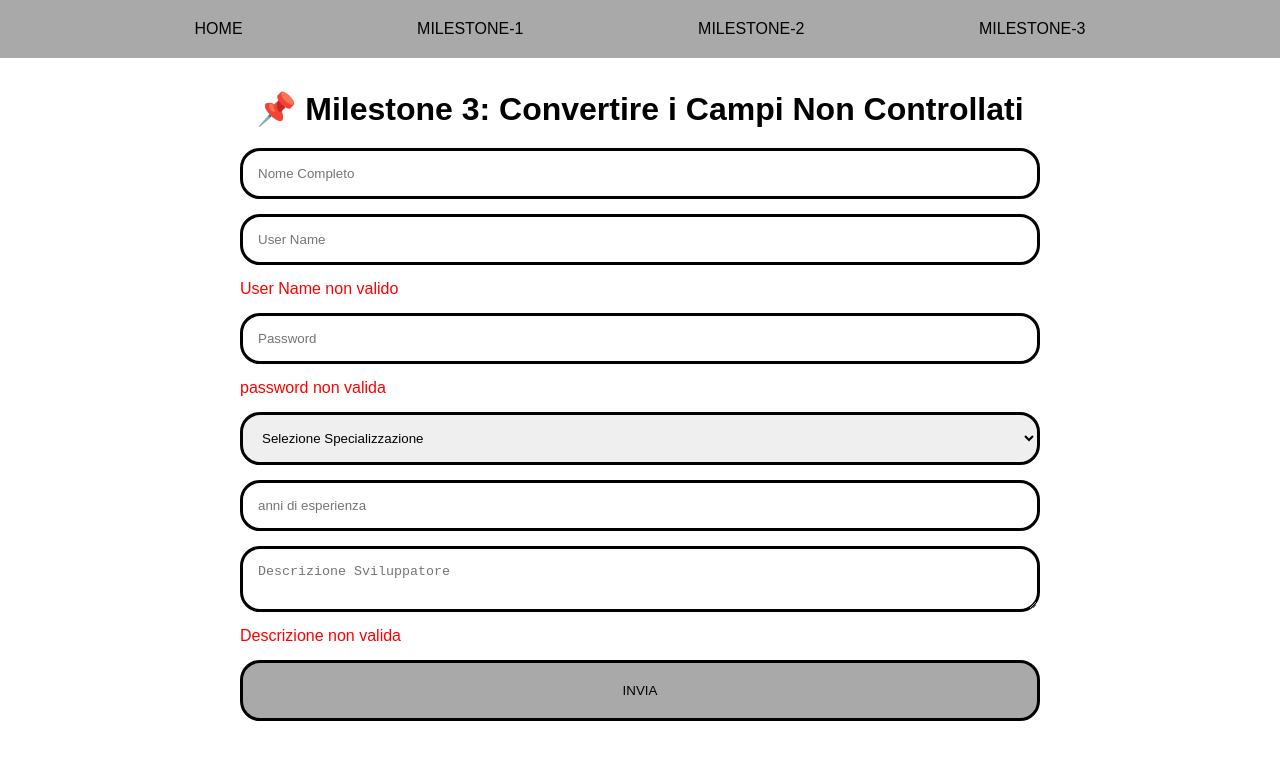
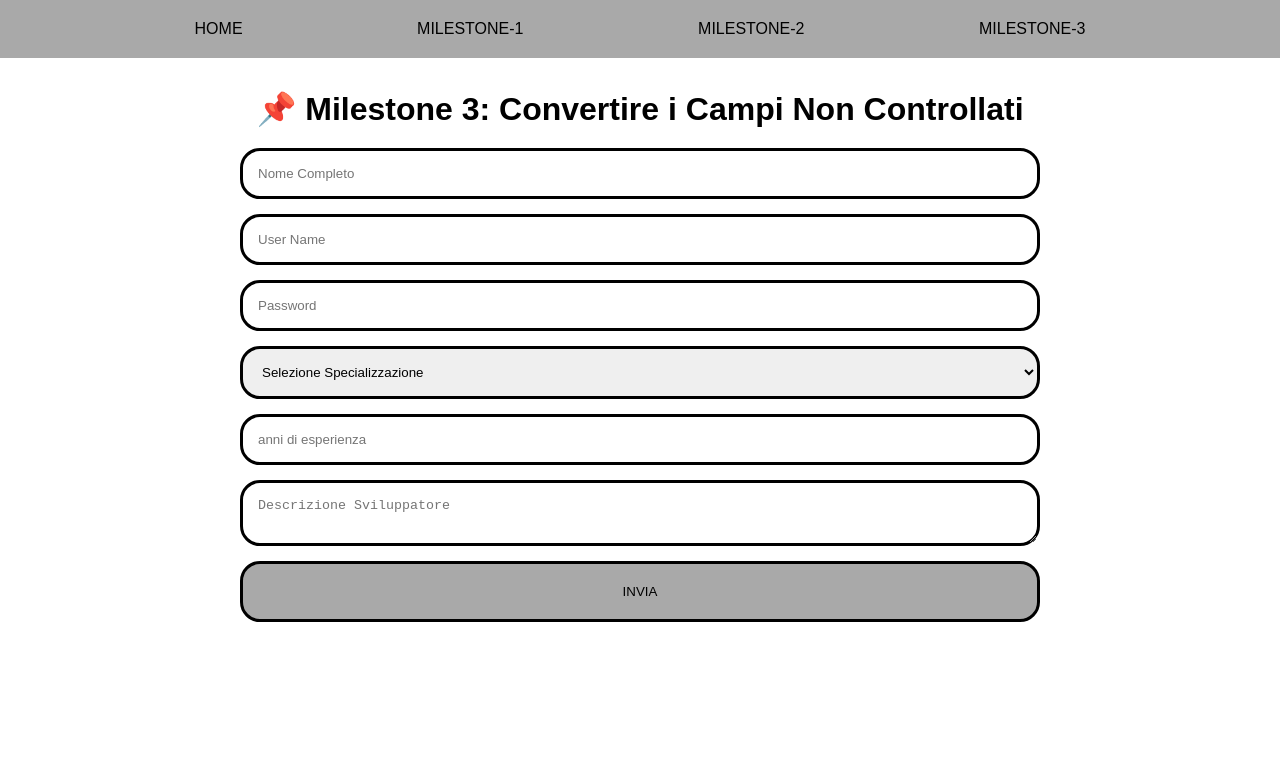
Before and after one commit to bellaviagabriele03/ex-react-useref-signup, a React (Vite) app: page /milestone3 in a window 1280 px wide. Shown: the top 760 px of the page. Built offline with nearby package versions, Linux system fonts and the light colour scheme.

Commit message:
FIX: paragrafi sotto gli input controllati visualizzati solo quando viene inserito qualcosa

```diff
--- a/src/pages/MileStone2.jsx
+++ b/src/pages/MileStone2.jsx
@@ -130,19 +130,23 @@ export default function MileStone2() {
                     type="text" placeholder="User Name" />
 
                 {/* USERNAME PARAGRAPH */}
+                {userName.trim() && (
                     <p className={userName.trim() === "" || userName.includes(" ") || userName.length < 6 || userValid ? "noValid" : "valid"}>
                         {userName.trim() === "" || userName.includes(" ") || userName.length < 6 || userValid ? "User Name non valido" : "User Name Valido"}
                     </p>
+                )}
 
                 <input
                     minLength={8}
                     value={password}
                     onChange={(e) => setPassword(e.target.value)}
                     type="password" placeholder="Password" />
+                {password.trim() && (
                     <p
                         className={password.length < 8 || !haveLetters || !haveNumbers ? "noValid" : "valid"}>
                         {password.length < 8 || !haveLetters || !haveNumbers ? "password non valida" : "password valida"}
                     </p>
+                )}
                 <select
                     value={spec}
                     onChange={(e) => setSpec(e.target.value)}
@@ -164,10 +168,12 @@ export default function MileStone2() {
                     value={description}
                     onChange={(e) => setDescription(e.target.value)}
                     placeholder="Descrizione Sviluppatore" />
+                {description.trim() && (
                     <p
                         className={description.length < 100 || description.length > 1000 ? "noValid" : "valid"}>
                         {description.length < 100 || description.trim() === "" || description.length > 1000 ? "Descrizione non valida" : "Descrizione valida"}
                     </p>
+                )}
                 <button type="submit">INVIA</button>
             </form>
 
--- a/src/pages/MileStone3.jsx
+++ b/src/pages/MileStone3.jsx
@@ -132,9 +132,11 @@ export default function MileStone3() {
                     onChange={(e) => setUserName(e.target.value)}
                     type="text" placeholder="User Name" />
 
+                {userName.trim() && (
                     <p className={userName.trim() === "" || userName.includes(" ") || userName.length < 6 || userValid ? "noValid" : "valid"}>
                         {userName.trim() === "" || userName.includes(" ") || userName.length < 6 || userValid ? "User Name non valido" : "User Name Valido"}
                     </p>
+                )}
 
                 {/* INPUT PASSWORD */}
                 <input
@@ -142,10 +144,12 @@ export default function MileStone3() {
                     value={password}
                     onChange={(e) => setPassword(e.target.value)}
                     type="password" placeholder="Password" />
+                {password.trim() && (
                     <p
                         className={password.length < 8 || !haveLetters || !haveNumbers ? "noValid" : "valid"}>
                         {password.length < 8 || !haveLetters || !haveNumbers ? "password non valida" : "password valida"}
                     </p>
+                )}
 
 
                 {/* SELECT PER LA SPECIALIZZAZIONE */}
@@ -173,10 +177,12 @@ export default function MileStone3() {
                     value={description}
                     onChange={(e) => setDescription(e.target.value)}
                     placeholder="Descrizione Sviluppatore" />
+                {description.trim() && (
                     <p
                         className={description.length < 100 || description.length > 1000 ? "noValid" : "valid"}>
-                    {description.length < 100 || description.trim() === "" || description.length > 1000 ? "Descrizione non valida" : "Descrizione valida"}
+                        {description.length < 100 || description.trim() === "" || description.length > 1000 ? `Descrizione non valida ${description.trim().length}` : "Descrizione valida"}
                     </p>
+                )}
 
 
                 <button type="submit">INVIA</button>
```
Lines whose indentation alone changed are shown as unchanged.
